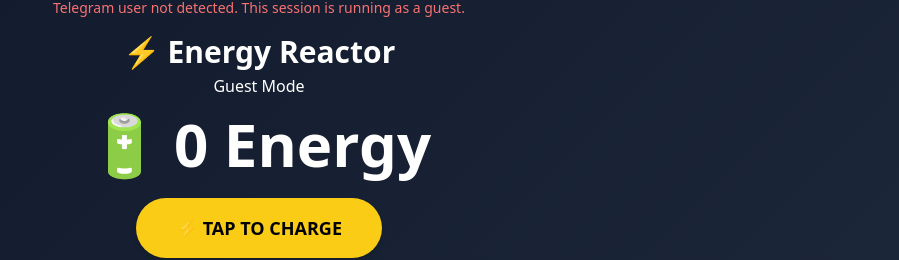
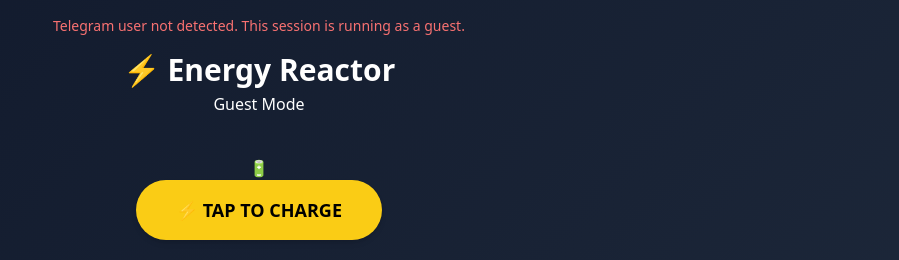
Before and after one commit to FortunaFiWeb3/85347hfsdui84, a React (Vite) app in the folder frontend/: page / in a window 1280 px wide. Shown: the part 182-442 px from the top of the page, without its empty margins (381-1280 px from the left). Built offline with nearby package versions, Linux system fonts and the light colour scheme; no server answers.

Commit message:
🔋 Added battery evolution icons based on energy level

```diff
--- a/frontend/src/App.jsx
+++ b/frontend/src/App.jsx
@@ -5,6 +5,13 @@
 console.log('[TELEGRAM DETECTED]', window.Telegram?.WebApp?.initDataUnsafe);
 
 const BACKEND = import.meta.env.VITE_BACKEND_URL;
+
+const getIcon = (e) => {
+  if (e >= 50) return '🚀';
+  if (e >= 25) return '⚙️';
+  if (e >= 10) return '💡';
+  return '🔋';
+};
 
 function App() {
   const [tgUser, setTgUser] = useState(null);
@@ -150,15 +157,15 @@
           </h2>
 
           <div className="text-5xl sm:text-6xl font-extrabold flex items-center gap-3 mb-6">
-  <span
-    role="img"
-    aria-label="battery"
-    className={`${batteryAnim} transition-transform`}
-  >
-    🔋
-  </span>
-  {energy} Energy
-</div>
+          </div>
+<span
+  role="img"
+  aria-label="energy-icon"
+  className={`${batteryAnim} transition-transform`}
+>
+  {getIcon(energy)}
+</span>
+
 
 <button
   onClick={() => setTheme(theme === 'dark' ? 'light' : 'dark')}
```
Also changed, not shown: frontend/src/index.css (+0 -73 lines).
